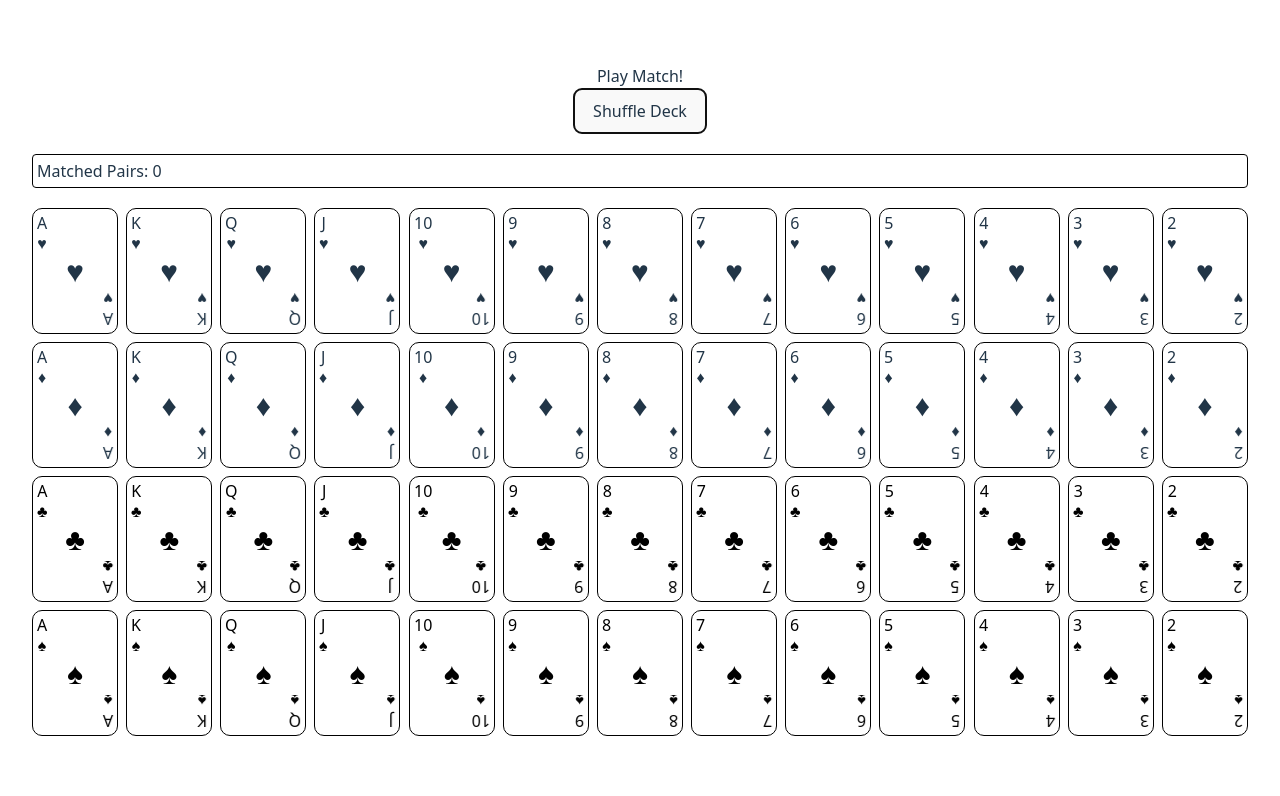
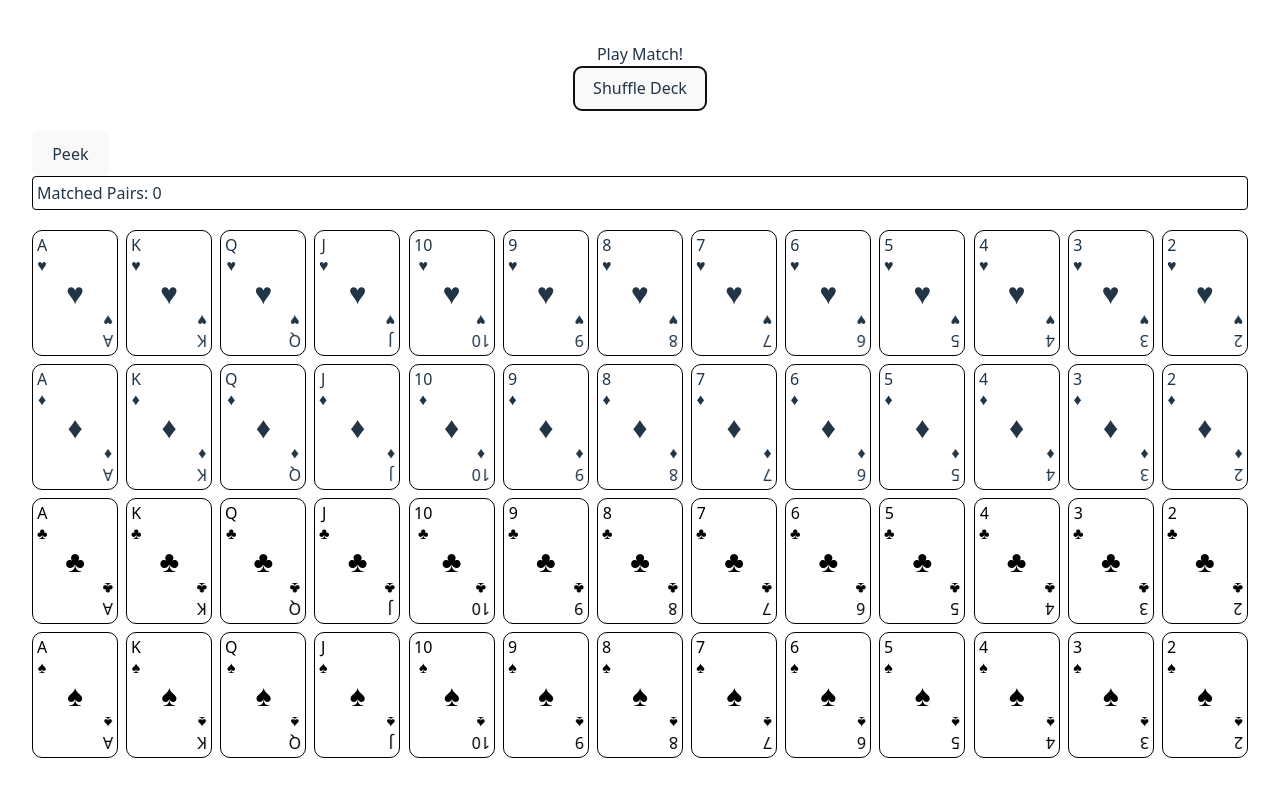
Before and after one commit to gpeid/concentration-card-game, a React (Vite) app: page / in a window 1280 px wide. Both pictures are taken after a click on the button "Generate Deck". Shown: the top 796 px of the page. Built offline with nearby package versions, Linux system fonts and the light colour scheme.

Commit message:
add peeking feature

```diff
--- a/src/components/DeckContainer.tsx
+++ b/src/components/DeckContainer.tsx
@@ -16,6 +16,7 @@ const DeckContainer: React.FC<DeckContainerProps> = ({ deck }) => {
   // array of selected pairs
   const [pairArray, setPairArray] = useState<CardProperties[]>([]);
   const [deckCopy, setDeckCopy] = useState<CardProperties[]>(deck.slice());
+  const [peekCards, setPeekCards] = useState<boolean>(false);
 
   const handleSelectCardClick = (selectedCard: CardProperties): void => {
     const alreadySelected = pairArray.find(
@@ -51,11 +52,18 @@ const DeckContainer: React.FC<DeckContainerProps> = ({ deck }) => {
     }
   };
 
+  const handlePeekButtonClick = () => {
+    setPeekCards(!peekCards);
+  };
+
   return (
     <div className="game_container">
+      <button type="button" onClick={handlePeekButtonClick}>
+        {!peekCards ? "Peek" : "Stop Peeking"}
+      </button>
       <ScoreCard matches={arrayOfSelectedMatches} />
       <div className="deck_container relative grid grid-cols-12">
-        <div className="card_container col-span-12 grid grid-cols-13 gap-2">
+        <div className={`card_container col-span-12 grid grid-cols-13 gap-2 ${peekCards ? "peek-cards" : ""}`}>
           {deck.map((card: CardProperties) => (
             <Card
               selectCardClick={() => handleSelectCardClick(card)}
```
